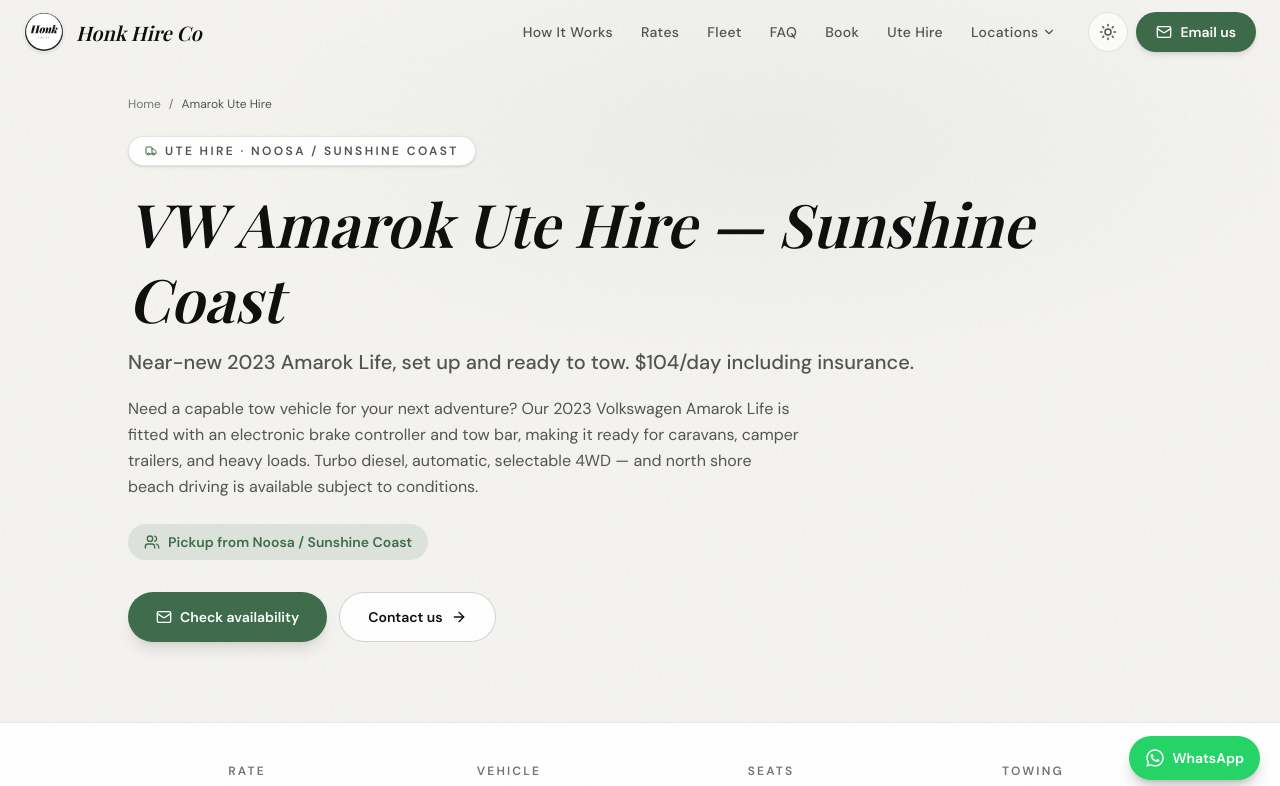
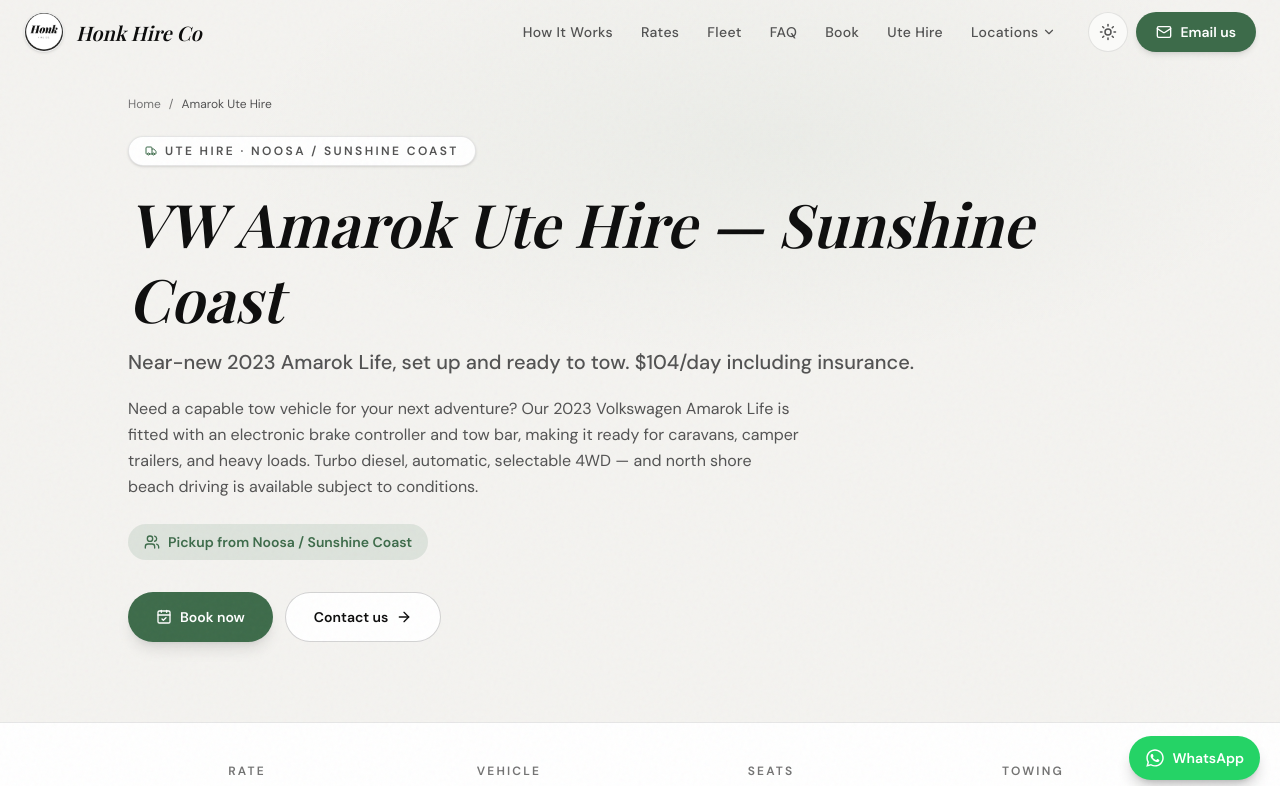
Before and after one commit to talhasajid849/Honk_Hire_Co, a Next.js app: page /amarok-hire in a window 1280 px wide. Shown: the top 786 px of the page. Built offline with nearby package versions, Linux system fonts and the light colour scheme; a web font is replaced by a local one.

Commit message:
fix: update booking links and button labels on Amarok hire page

```diff
--- a/app/amarok-hire/page.tsx
+++ b/app/amarok-hire/page.tsx
@@ -1,10 +1,9 @@
 import type { Metadata } from "next";
 import Image from "next/image";
 import Link from "next/link";
-import { CheckCircle2, Mail, ArrowRight, Users, Truck } from "lucide-react";
+import { CheckCircle2, ArrowRight, Users, Truck, CalendarCheck } from "lucide-react";
 import Navbar from "@/components/layout/Navbar";
 import Footer from "@/components/layout/Footer";
-import { mailtoHref } from "@/lib/contact/mailto";
 
 export const metadata: Metadata = {
   metadataBase: new URL("https://honkhireco.com.au"),
@@ -64,11 +63,6 @@
   areaServed: { "@type": "State", name: "Queensland" },
   url: "https://honkhireco.com.au/amarok-hire",
 };
-
-const emailHref = mailtoHref({
-  subject: "Amarok ute hire enquiry",
-  body: "Hi, I'm interested in hiring the Amarok. Please let me know about availability and any towing requirements I should be aware of.",
-});
 
 const FEATURES = [
   "Electronic brake controller fitted",
@@ -156,11 +150,13 @@
 
             <div className="mt-8 flex flex-wrap gap-3">
               <a
-                href={emailHref}
+                href="https://www.camplify.com.au/rv/154095"
+                target="_blank"
+                rel="noopener noreferrer"
                 className="inline-flex items-center gap-2 rounded-full bg-[var(--accent)] px-7 py-3.5 text-sm font-semibold text-[var(--accent-fg)] shadow-lg shadow-[var(--accent)]/25 transition-colors hover:bg-[var(--accent-hover)]"
               >
-                <Mail className="h-4 w-4" aria-hidden />
-                Check availability
+                <CalendarCheck className="h-4 w-4" aria-hidden />
+                Book now
               </a>
               <Link
                 href="/#contact"
@@ -332,7 +328,7 @@
         <section className="bg-[var(--bg)] px-6 py-20">
           <div className="mx-auto max-w-3xl text-center">
             <div className="mb-5 inline-flex items-center rounded-full border border-[var(--border)] bg-[var(--accent-soft)] px-4 py-1.5 text-xs font-semibold uppercase tracking-[0.2em] text-[var(--accent)]">
-              Check availability
+              Book now
             </div>
             <h2 className="font-display text-3xl font-semibold italic text-[var(--fg)] sm:text-4xl">
               Ready to hire the Amarok?
@@ -343,11 +339,13 @@
             </p>
             <div className="mt-8 flex flex-wrap items-center justify-center gap-4">
               <a
-                href={emailHref}
+                href="https://www.camplify.com.au/rv/154095"
+                target="_blank"
+                rel="noopener noreferrer"
                 className="inline-flex items-center gap-2 rounded-full bg-[var(--accent)] px-8 py-4 text-sm font-semibold text-[var(--accent-fg)] shadow-lg shadow-[var(--accent)]/25 transition-colors hover:bg-[var(--accent-hover)]"
               >
-                <Mail className="h-5 w-5" aria-hidden />
-                Check availability
+                <CalendarCheck className="h-5 w-5" aria-hidden />
+                Book now
               </a>
               <Link
                 href="/scooter-hire-sunshine-coast"
```
